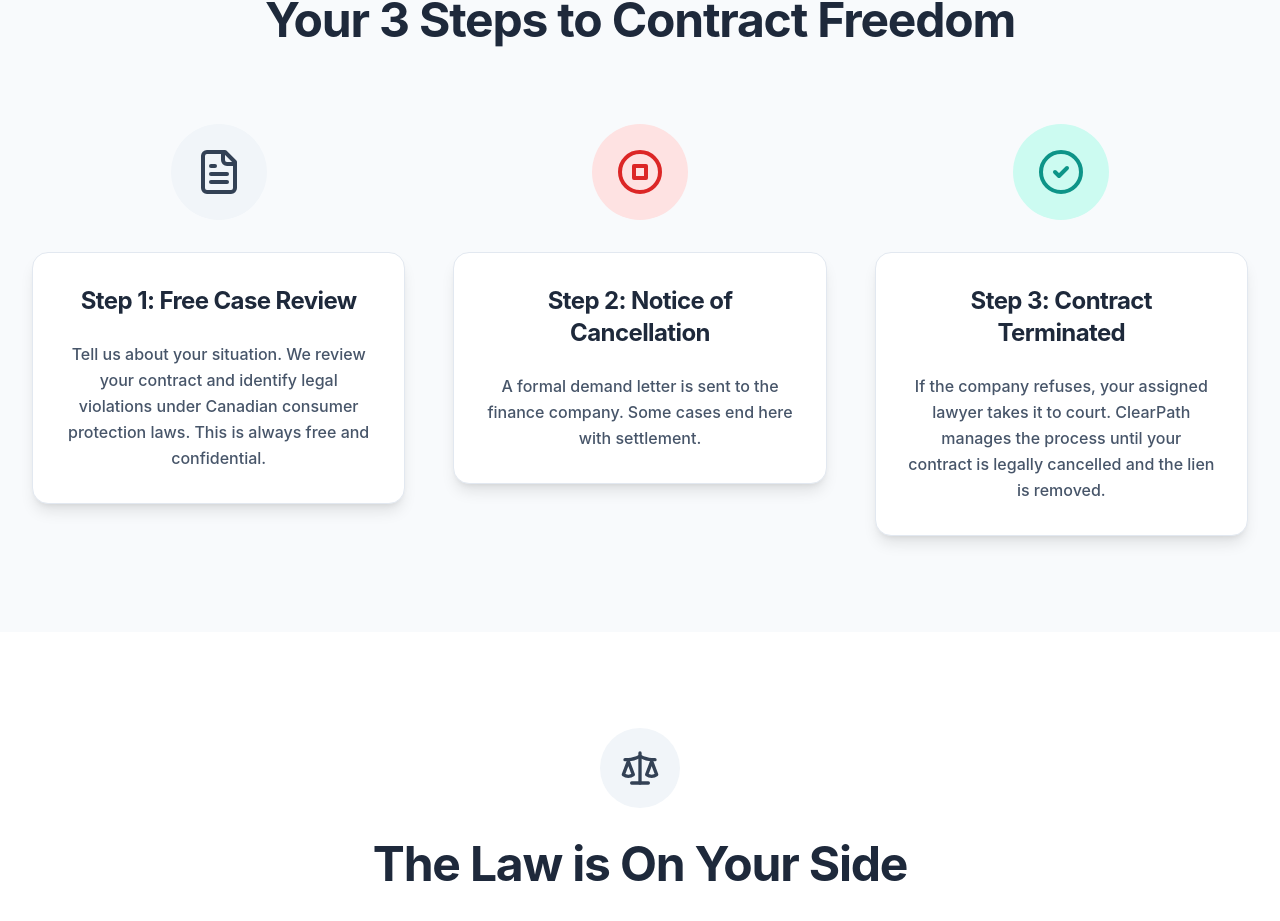
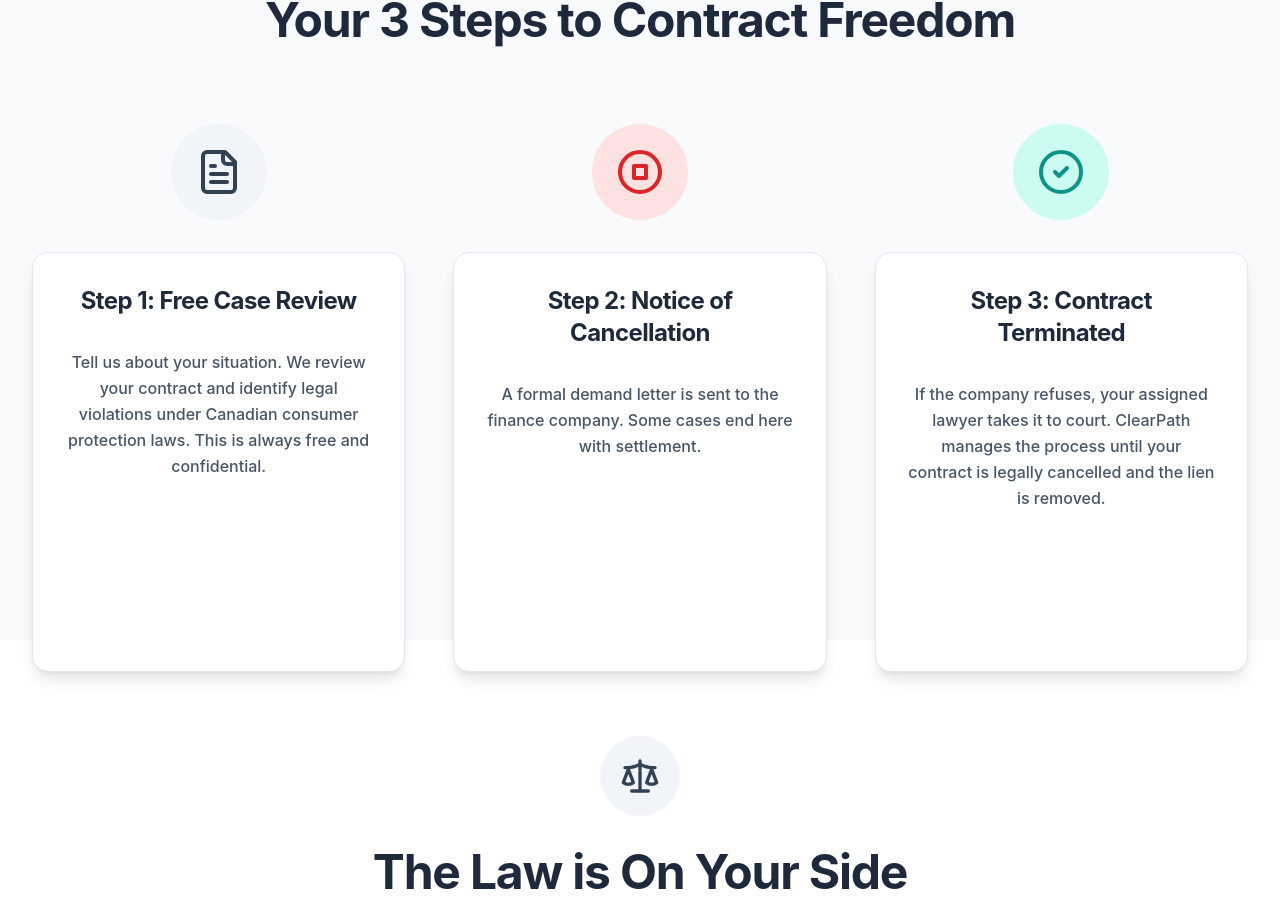
Before and after one commit to BaseClimate/clearpath-website, a React (Vite) app: page / in a window 1280 px wide. Shown: the part 3020-3941 px from the top of the page. Built offline with nearby package versions, Linux system fonts and the light colour scheme.

Commit message:
fix(ui): equalize heights for 3-step cards

```diff
--- a/src/components/HowItWorks.tsx
+++ b/src/components/HowItWorks.tsx
@@ -10,39 +10,39 @@ const HowItWorks = () => {
           </h2>
         </div>
 
-        <div className="grid md:grid-cols-3 gap-12">
-          <div className="text-center">
+        <div className="grid md:grid-cols-3 gap-12 items-stretch">
+          <div className="text-center h-full">
             <div className="bg-slate-100 w-24 h-24 rounded-full flex items-center justify-center mx-auto mb-8">
               <FileText className="h-12 w-12 text-slate-700" />
             </div>
-            <div className="bg-white p-8 rounded-2xl shadow-lg border border-slate-200 hover:shadow-xl transition-shadow">
+            <div className="bg-white p-8 rounded-2xl shadow-lg border border-slate-200 hover:shadow-xl transition-shadow flex flex-col h-full">
               <h3 className="text-2xl font-bold text-slate-800 mb-6 tracking-tight">Step 1: Free Case Review</h3>
-              <p className="text-slate-600 leading-relaxed font-medium">
+              <p className="text-slate-600 leading-relaxed font-medium mt-2">
                 Tell us about your situation. We review your contract and identify legal violations under Canadian consumer
                 protection laws. This is always free and confidential.
               </p>
             </div>
           </div>
 
-          <div className="text-center">
+          <div className="text-center h-full">
             <div className="bg-red-100 w-24 h-24 rounded-full flex items-center justify-center mx-auto mb-8">
               <StopCircle className="h-12 w-12 text-red-600" />
             </div>
-            <div className="bg-white p-8 rounded-2xl shadow-lg border border-slate-200 hover:shadow-xl transition-shadow">
+            <div className="bg-white p-8 rounded-2xl shadow-lg border border-slate-200 hover:shadow-xl transition-shadow flex flex-col h-full">
               <h3 className="text-2xl font-bold text-slate-800 mb-6 tracking-tight">Step 2: Notice of Cancellation</h3>
-              <p className="text-slate-600 leading-relaxed font-medium">
+              <p className="text-slate-600 leading-relaxed font-medium mt-2">
                 A formal demand letter is sent to the finance company. Some cases end here with settlement.
               </p>
             </div>
           </div>
 
-          <div className="text-center">
+          <div className="text-center h-full">
             <div className="bg-teal-100 w-24 h-24 rounded-full flex items-center justify-center mx-auto mb-8">
               <CheckCircle2 className="h-12 w-12 text-teal-600" />
             </div>
-            <div className="bg-white p-8 rounded-2xl shadow-lg border border-slate-200 hover:shadow-xl transition-shadow">
+            <div className="bg-white p-8 rounded-2xl shadow-lg border border-slate-200 hover:shadow-xl transition-shadow flex flex-col h-full">
               <h3 className="text-2xl font-bold text-slate-800 mb-6 tracking-tight">Step 3: Contract Terminated</h3>
-              <p className="text-slate-600 leading-relaxed font-medium">
+              <p className="text-slate-600 leading-relaxed font-medium mt-2">
                 If the company refuses, your assigned lawyer takes it to court. ClearPath manages the process until your
                 contract is legally cancelled and the lien is removed.
               </p>
```
